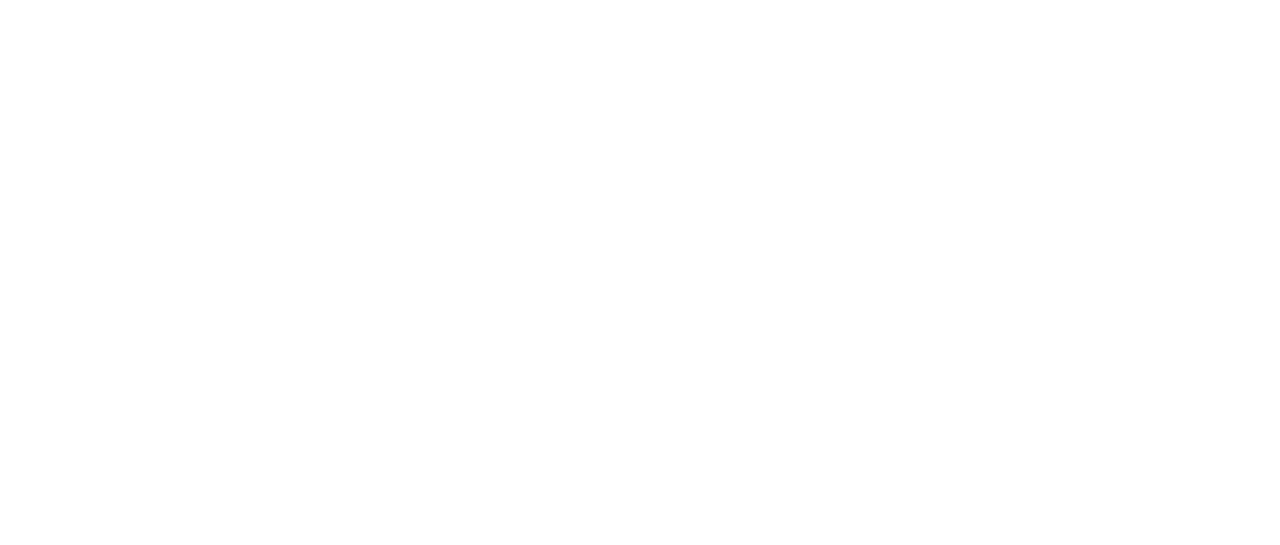
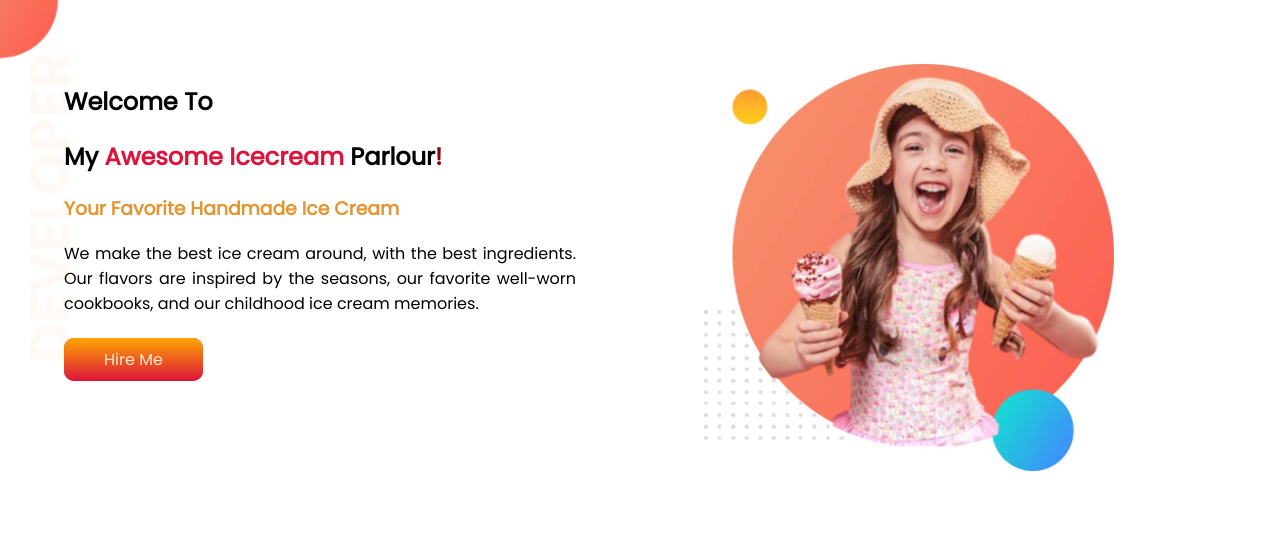
Before and after one commit to Sharifa100/My-Awesome-Icecream-Parlour, a plain HTML site: page index.html in a window 1280 px wide. Drawn offline with Linux system fonts and the light colour scheme.

Commit message:
top section complete

```diff
--- a/food-style.css
+++ b/food-style.css
@@ -0,0 +1,38 @@
+body{
+    font-family: 'Poppins', sans-serif;
+    margin: 0px;
+    position: fixed;
+}
+
+#title-span{
+    color:crimson;
+}
+
+#header{
+    display:flex;
+    background-image: url(images/backgroundimg.png);
+    background-repeat: no-repeat;
+
+}
+
+.half-width{
+
+    width:50%;
+    padding:5%;
+
+}
+.half-width img{
+    width: 80%;
+}
+
+
+.button{
+    text-decoration: none;
+    background-color: crimson;
+    padding: 10px 40px;
+    color: antiquewhite;
+    border-radius: 10px;
+    background-image: linear-gradient(orange,crimson);
+  position: relative;
+
+}
--- a/index.html
+++ b/index.html
@@ -5,9 +5,29 @@
     <meta http-equiv="X-UA-Compatible" content="IE=edge">
     <meta name="viewport" content="width=device-width, initial-scale=1.0">
     <title>My Awesome Icecream Parlour</title>
+    <!-- google font link here -->
+        <link rel="preconnect" href="https://fonts.googleapis.com">
+    <link rel="preconnect" href="https://fonts.gstatic.com" crossorigin>
+    <link href="https://fonts.googleapis.com/css2?family=Poppins&display=swap" rel="stylesheet">
+<!-- css style link here  -->
     <link rel="stylesheet" href="food-style.css">
 </head>
 <body>
 
+  <section id="header">
+    <div  id="banner" class="half-width"> <h1>Welcome To</h1>
+        <h1>My <span id="title-span">Awesome Icecream</span> Parlour<span style="color:darkred">!</span></h1>
+    <h3 style="color:rgb(226, 149, 48)">Your Favorite Handmade Ice Cream</h3>
+    <p style="text-align: justify; padding-bottom: 15px;">We make the best ice cream around, with the best ingredients. Our flavors are inspired by the seasons, our favorite well-worn cookbooks, and our childhood ice cream memories.</p>
+    <a class="button" href="http://www.google.com" target="_blank"> Hire Me</a>
+    </div>
+    </div>
+        <div class="half-width">
+            <img src="images/my cutie.jpg" alt="">
+        </div>
+
+
+       </div>
+  </section>
 </body>
 </html>
```
Also changed, not shown: images/360_F_264612373_XYn8EFB7KwknQQD0FMavFyyhqPapMovj.jpg (added), images/backgroundimg.png (added), images/cutebusiness woman.png (added), images/dream-bg.png (added), images/exp-bg.png (added), images/my businesslady.jpg (added), images/my cutie.jpg (added), images/my-bg.png (added), images/my-bg2 (1).png (added), images/my-bg2.png (added), images/portrait-little-cheerful-girl-with-ice-cream-colored-background_169016-3648-removebg-preview.png (added), images/portrait-little-cheerful-girl-with-ice-cream-colored-background_169016-3648.jpg (added), images/t5rbcc.jpg (added), images/top-banner 3.png (added), 1 more files.
